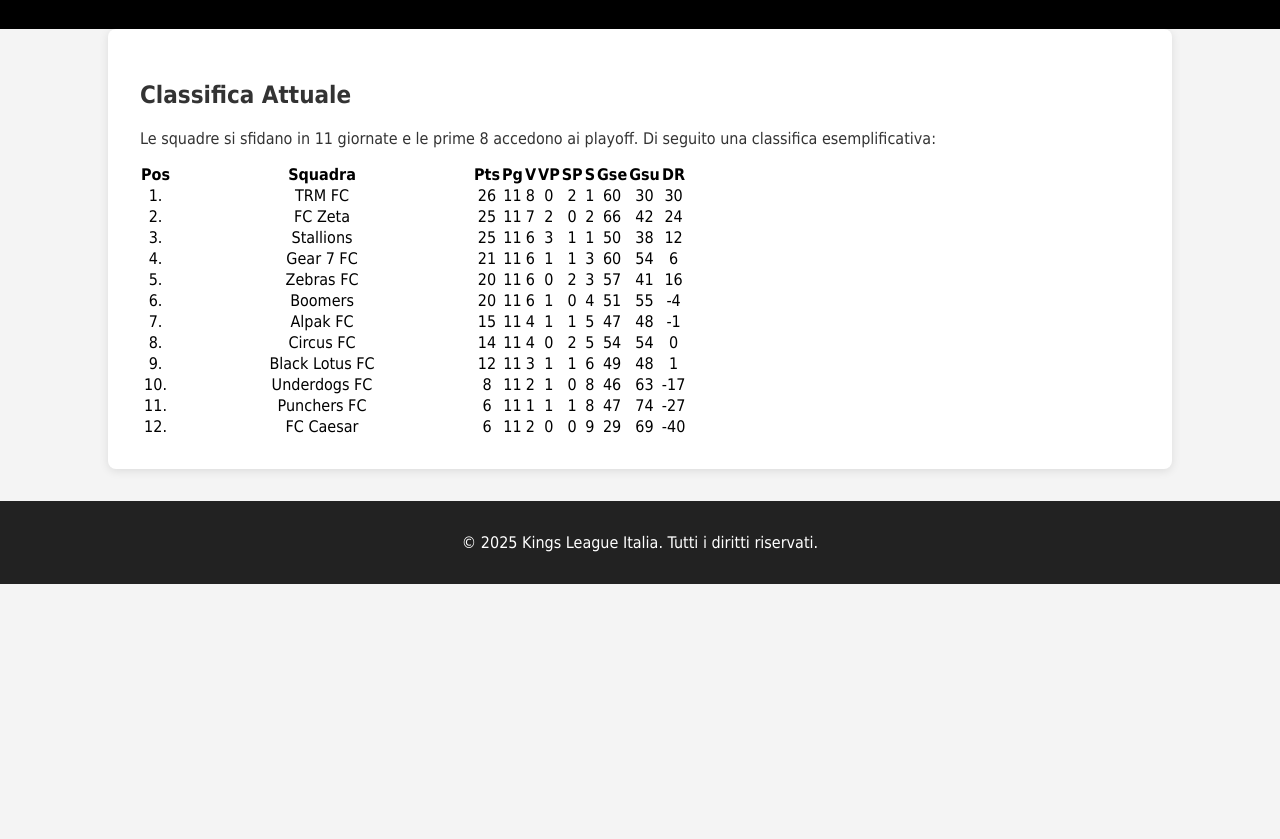
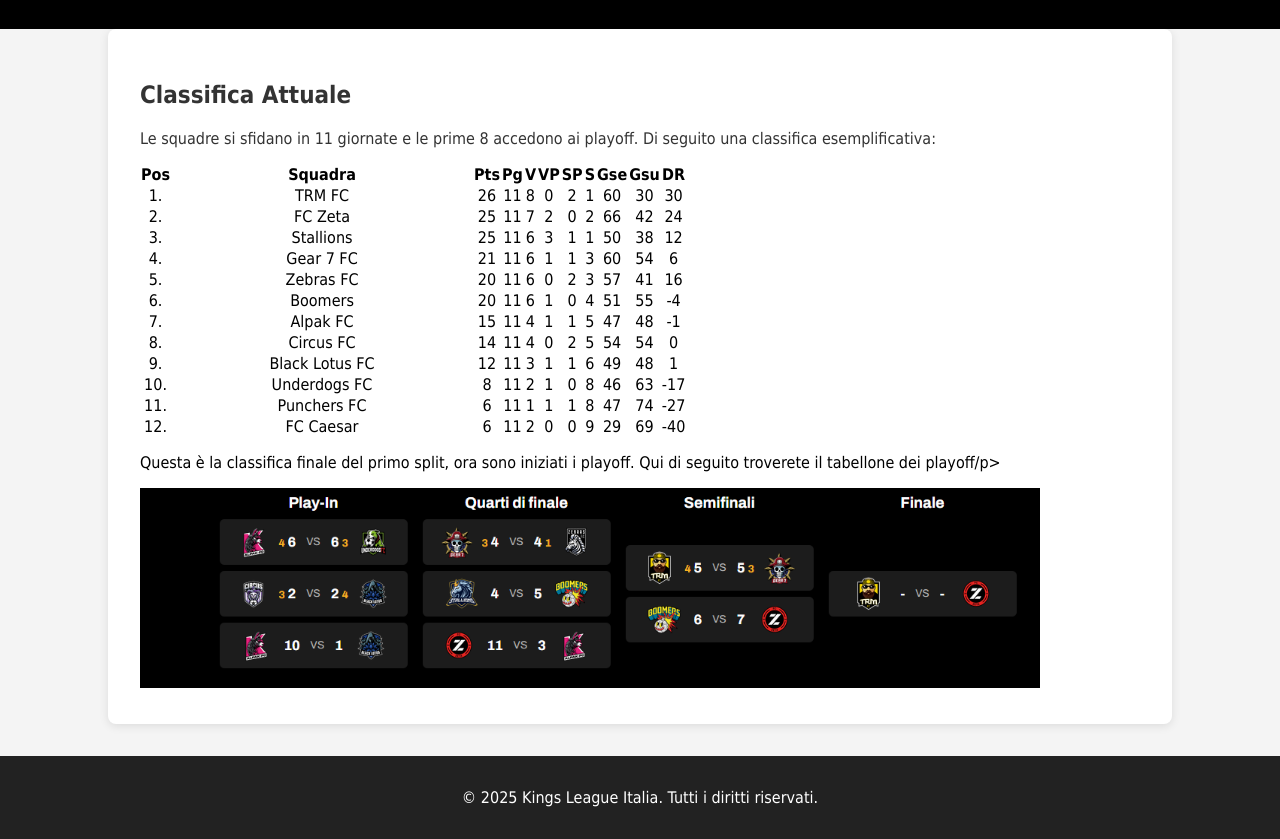
Before and after one commit to kevinerfootballtheblonde/progetto-info-con-biscuola, a plain HTML site: page pagine/classifica.html in a window 1280 px wide. Shown: the part 155-994 px from the top of the page. Before the commit the page ends 800 px from the top, so only its background shows below. Drawn offline with Linux system fonts and the light colour scheme; a script that the page names is missing.

Commit message:
aggiunta img playoff

```diff
--- a/pagine/classifica.html
+++ b/pagine/classifica.html
@@ -210,6 +210,12 @@
             <td>-40</td>
         </tr>
         </table>
+
+
+        <p>Questa è la classifica finale del primo split, ora sono iniziati i playoff. Qui di seguito troverete il tabellone dei playoff/p>
+        <div>
+            <img src="../immagini/playoff.png" width="900" height="200" alt="">
+        </div>
     </div>
 
 
```
Also changed, not shown: immagini/playoff.png (added), style.css (line endings or trailing spaces).
